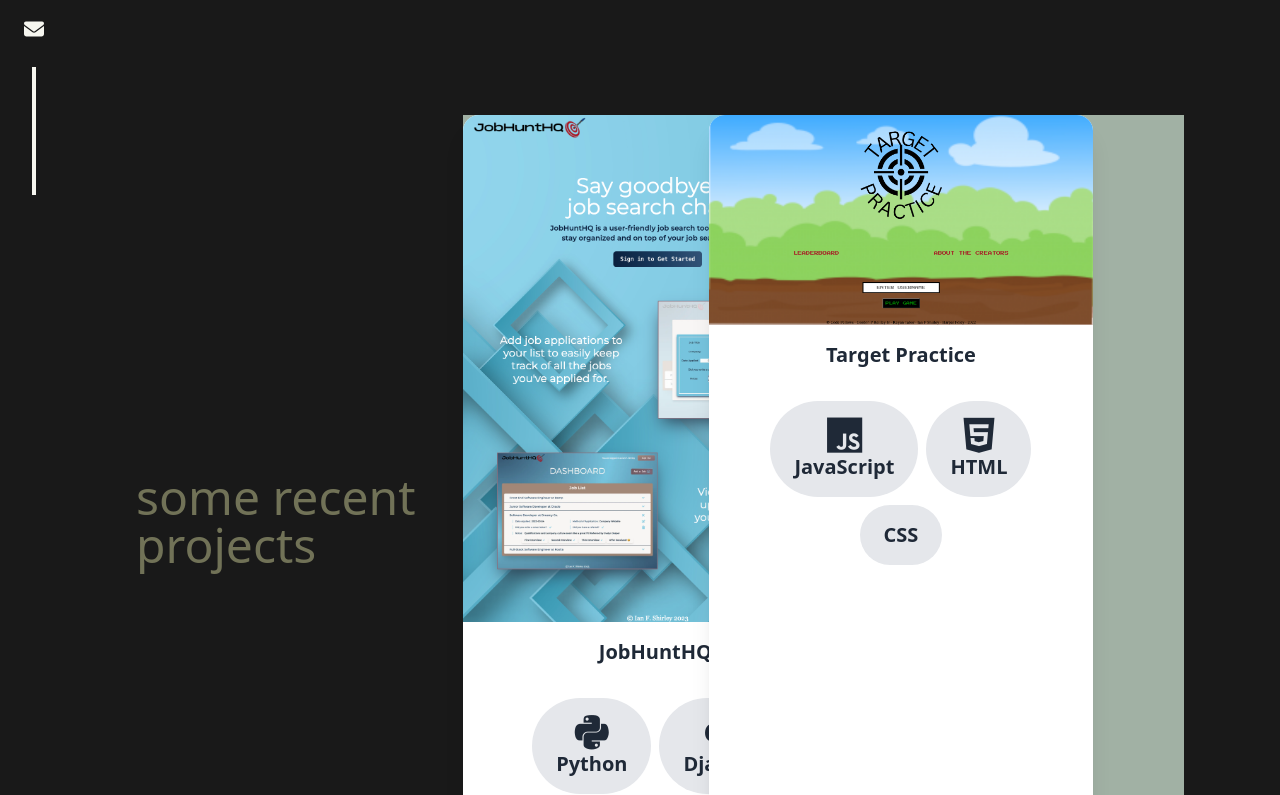
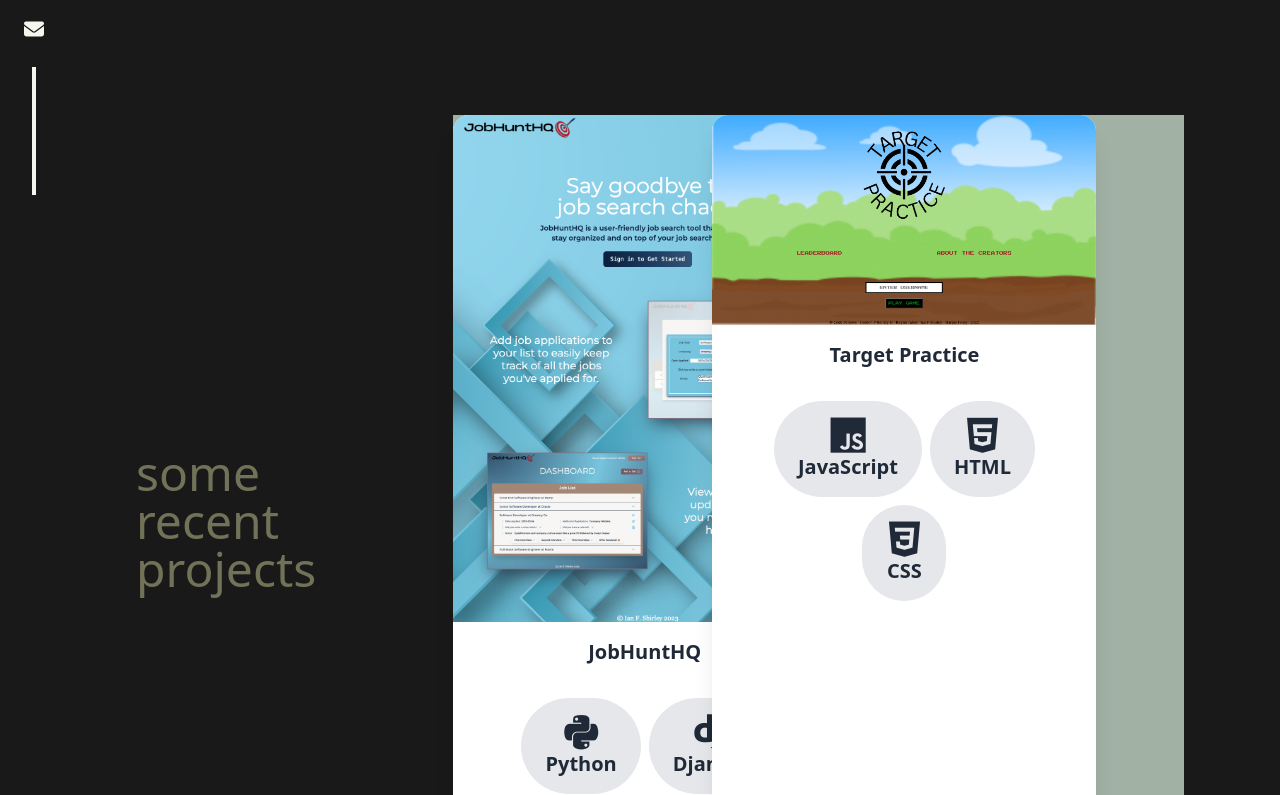
Before and after one commit to ianfshirley/Portfolio, a Next.js app: page / in a window 1280 px wide. Shown: the part 605-1400 px from the top of the page. Built offline with nearby package versions, Linux system fonts and the light colour scheme.

Commit message:
quick fix

```diff
--- a/app/components/Portfolio/Portfolio.js
+++ b/app/components/Portfolio/Portfolio.js
@@ -33,7 +33,7 @@
         "name": "HTML"
       },
       {
-        "class": "devicon-css3-original",
+        "class": "devicon-css3-plain",
         "name": "CSS"
       },
     ]
@@ -54,10 +54,12 @@
         className='p-10 text-army text-5xl'
       >some recent projects</h1>
 
-      <div className="bg-fog grid grid-cols-3 gap-4">
+      <div className="bg-fog grid grid-cols-3 gap-12">
         {projects.map((project) => (
           <div key={project} className="card card-compact w-96 bg-base-100 shadow-xl">
-            <figure><img src={project.image} alt="JobHuntHQ screenshot" /></figure>
+            <figure>
+              <img src={project.image} alt="JobHuntHQ screenshot" />
+            </figure>
             <div className="card-body text-center">
               <h2 className="card-title mx-auto">{project.title}</h2>
               <div className="project-skills justify-evenly">
```
